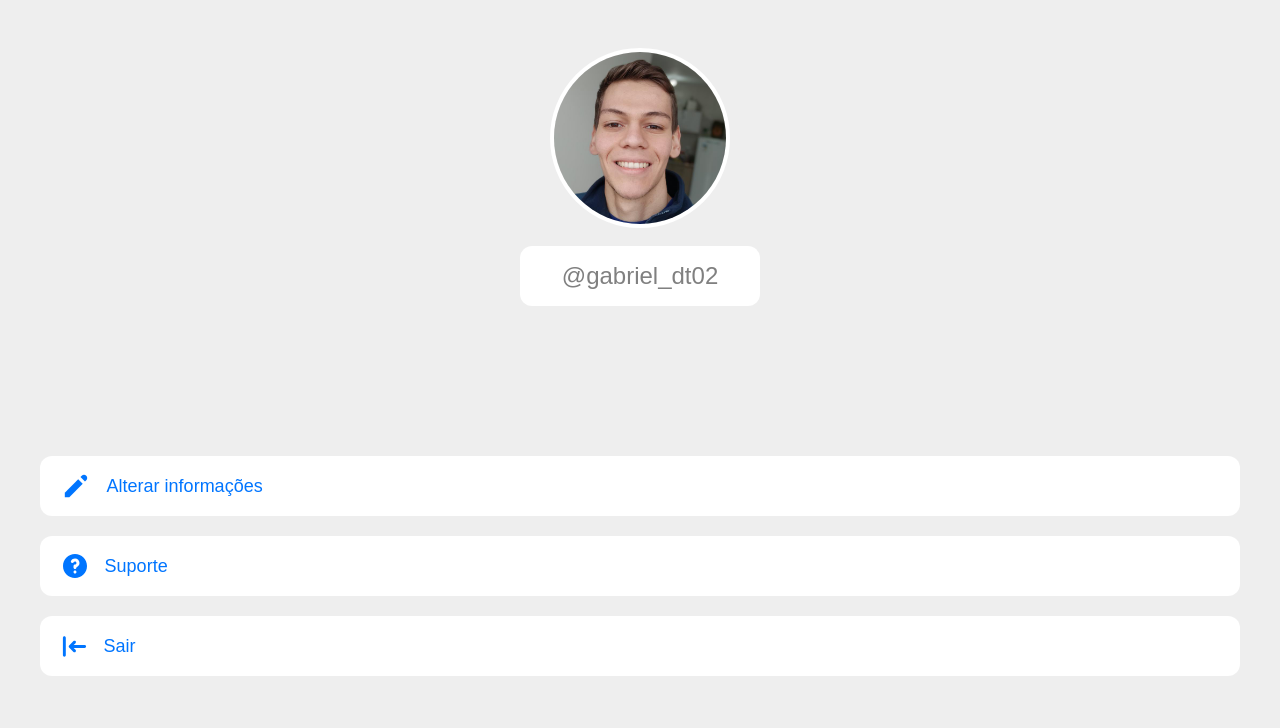
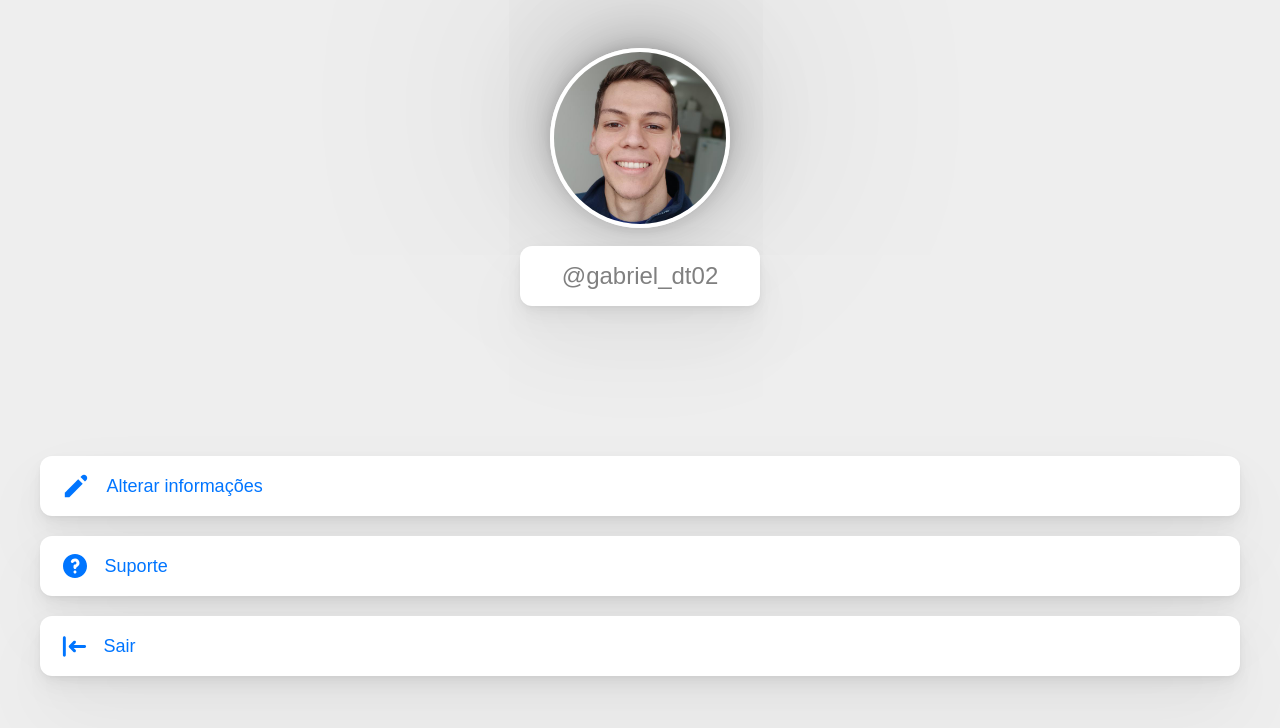
Before and after one commit to GabrielDT02/noqueue-profile-page, a plain HTML site: page index.html in a window 1280 px wide. Drawn offline with Linux system fonts and the light colour scheme.

Commit message:
adding box shadow

```diff
--- a/style.css
+++ b/style.css
@@ -26,6 +26,7 @@ body {
     height: 180px;
     border-radius: 100px;
     border: 4px solid white;
+    box-shadow: 0px -32px 304px rgba(0, 0, 0, 0.29), 0px -9.64706px 91.6471px rgba(0, 0, 0, 0.188961), 0px -4.0069px 38.0655px rgba(0, 0, 0, 0.145), 0px -1.44922px 13.7676px rgba(0, 0, 0, 0.101039);
 
 }
 
@@ -40,6 +41,7 @@ body {
     color: gray;
     font-size: 24px;
     border-radius: 12px;
+    box-shadow: 0px 36px 80px rgba(0, 0, 0, 0.05), 0px 15.0399px 33.4221px rgba(0, 0, 0, 0.0359427), 0px 8.04107px 17.869px rgba(0, 0, 0, 0.0298054), 0px 4.50776px 10.0172px rgba(0, 0, 0, 0.025), 0px 2.39404px 5.32008px rgba(0, 0, 0, 0.0201946), 0px 0.996212px 2.21381px rgba(0, 0, 0, 0.0140573);
 }
 
 
@@ -56,6 +58,7 @@ body {
     flex-direction: row;
     align-items: center;
     margin-top: 20px;
+    box-shadow: 0px 36px 80px rgba(0, 0, 0, 0.05), 0px 15.0399px 33.4221px rgba(0, 0, 0, 0.0359427), 0px 8.04107px 17.869px rgba(0, 0, 0, 0.0298054), 0px 4.50776px 10.0172px rgba(0, 0, 0, 0.025), 0px 2.39404px 5.32008px rgba(0, 0, 0, 0.0201946), 0px 0.996212px 2.21381px rgba(0, 0, 0, 0.0140573);
 }
 
 .options img {
```
